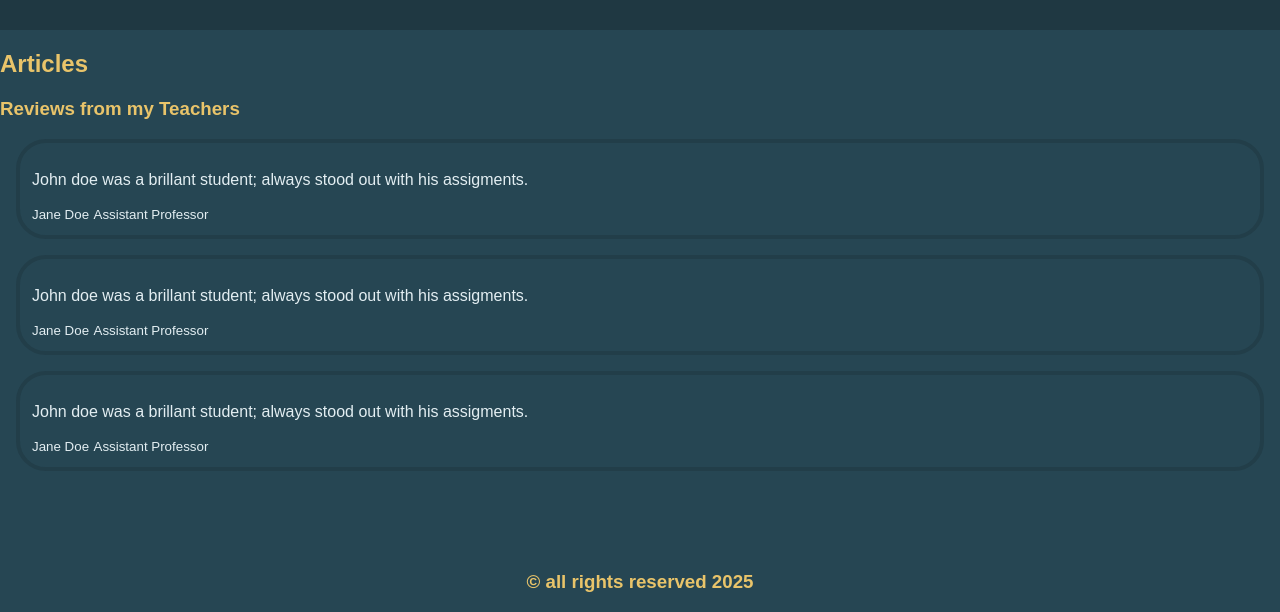
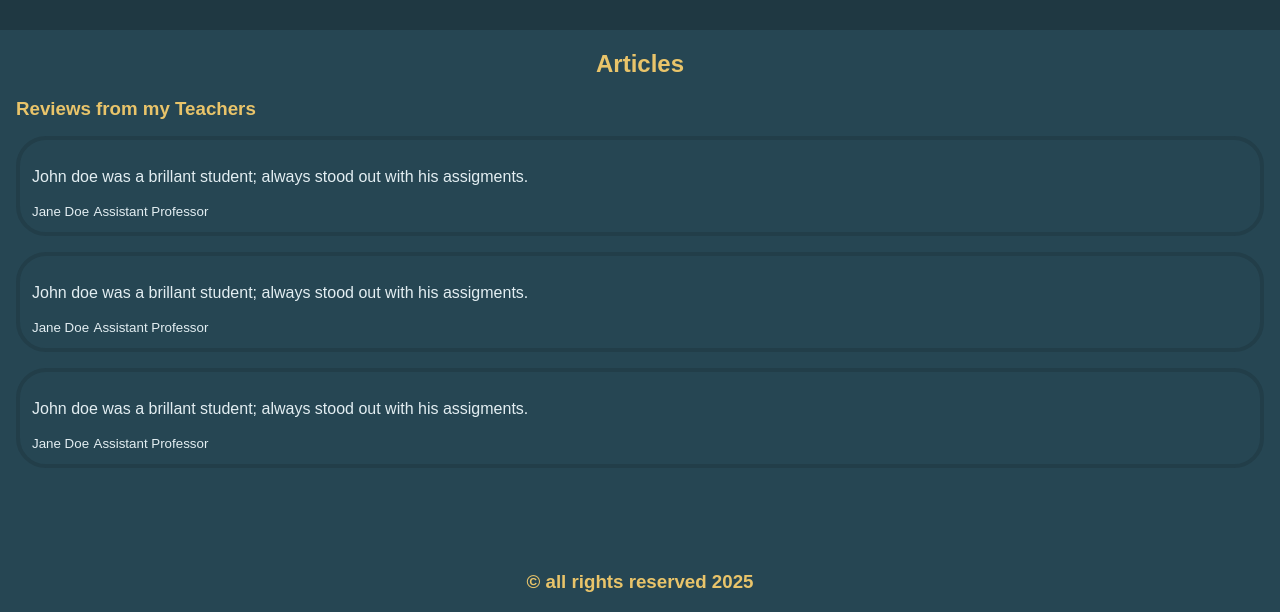
Before and after one commit to LukIt4InDr/Personal-Portfolio, a plain HTML site: page articles.html in a window 1280 px wide. Shown: the part 188-800 px from the top of the page. Drawn offline with Linux system fonts and the light colour scheme.

Commit message:
articles done

```diff
--- a/articles.html
+++ b/articles.html
@@ -38,9 +38,8 @@
             <small>Small profile description</small>
         </section>
 
-        <h2>Articles</h2>
-
         <section class="articles">
+            <h2>Articles</h2>
             <h3>Reviews from my Teachers</h3>
             <article class="teacher-review">
                 <p>John doe was a brillant student; always stood out with his assigments.</p>
--- a/style.css
+++ b/style.css
@@ -122,3 +122,11 @@ footer {
     color: #F4A261;
     margin-top: 0;
 }
+
+.articles h2 {
+    text-align: center;
+}
+
+.articles h3 {
+    margin: 16px;
+}
```
